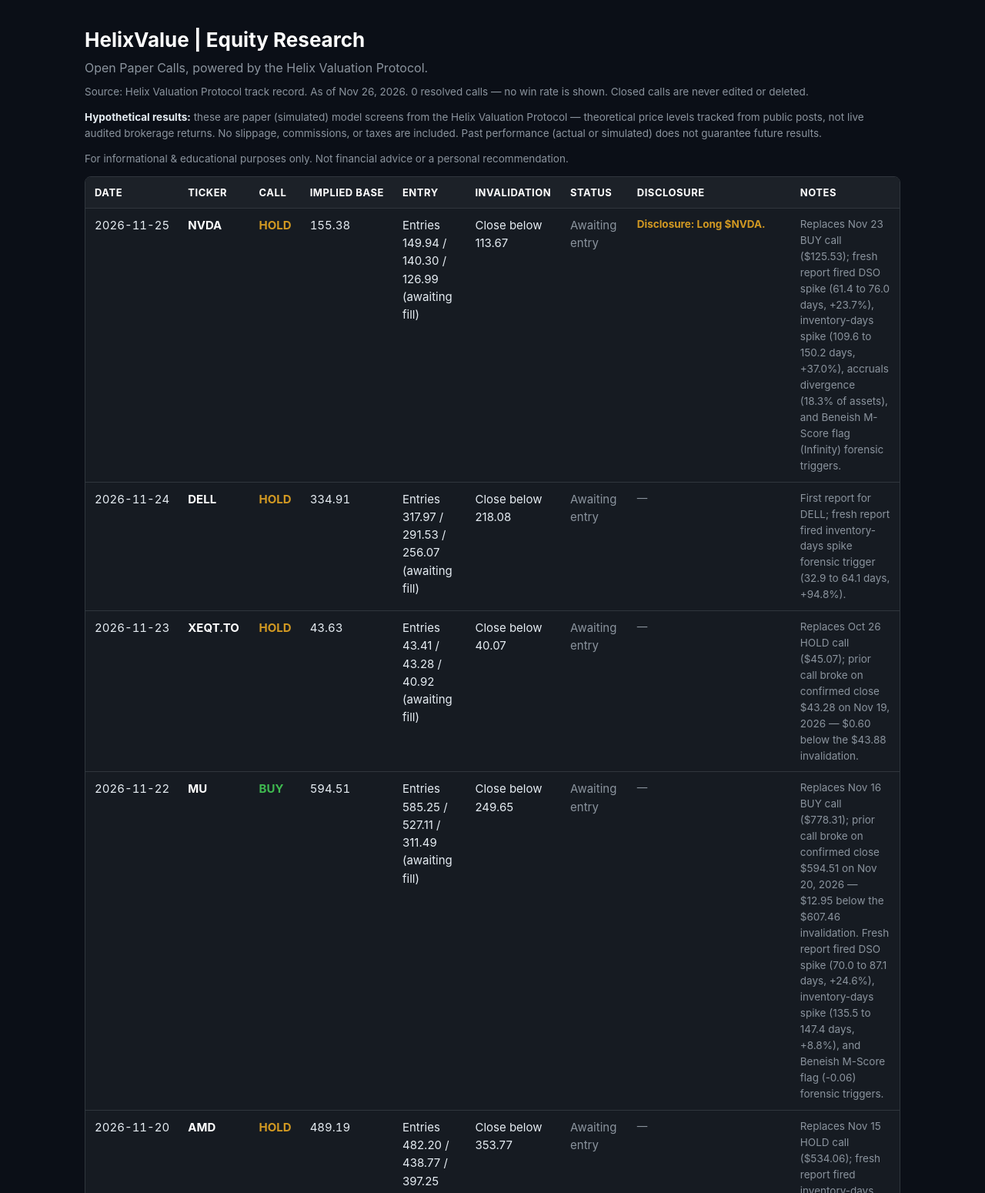
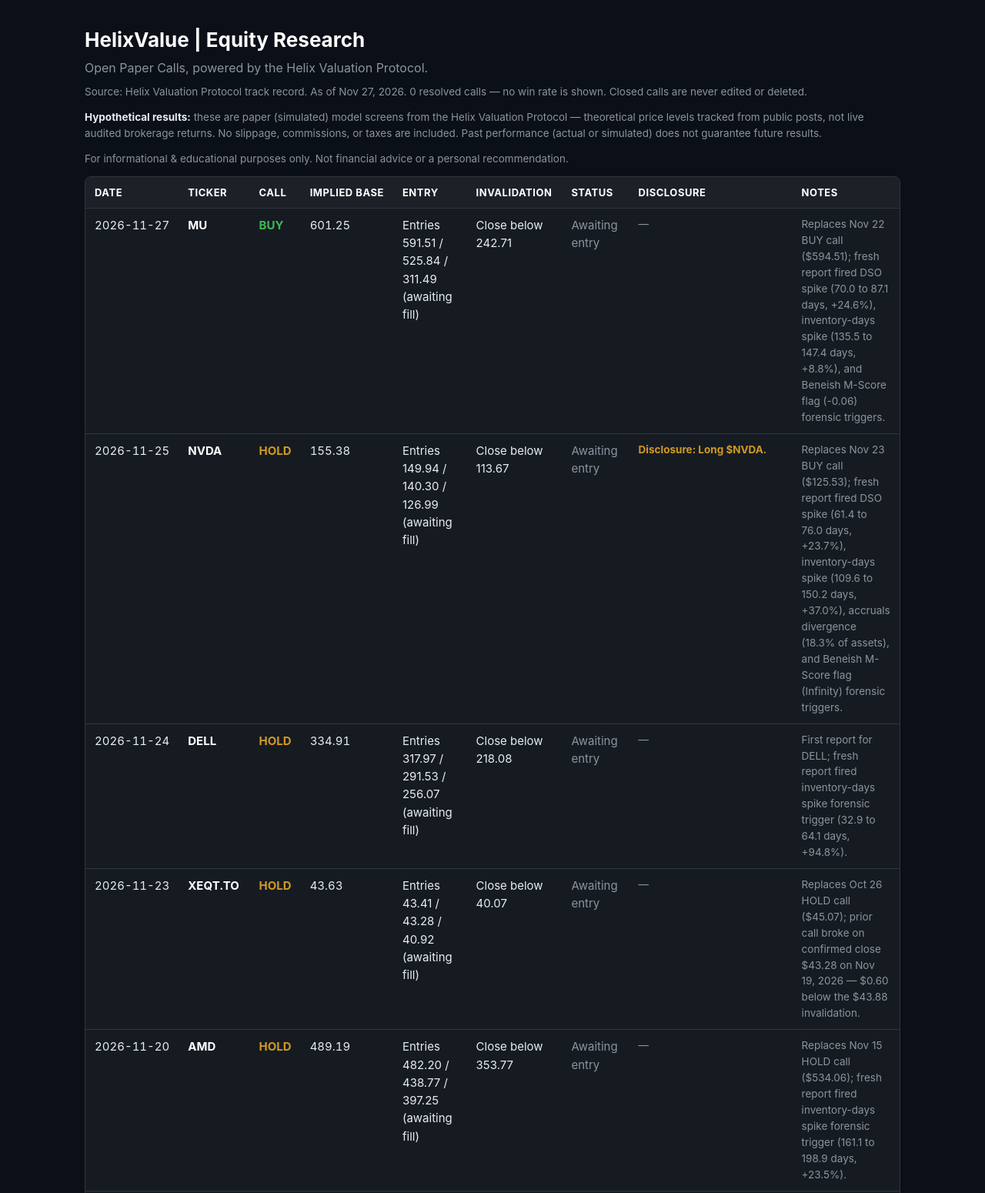
Before and after one commit to helixvalue/helixvalue-track-record, a plain HTML site: page index.html in a window 1280 px wide. Shown: the top 1550 px of the page at 77% size. Drawn offline with Linux system fonts and the light colour scheme.

Commit message:
Track record: refresh to Nov 27, 2026 (72 calls, 22 open, 0 resolved)

```diff
--- a/index.html
+++ b/index.html
@@ -63,7 +63,7 @@
 <div class="wrap">
   <h1>HelixValue | Equity Research</h1>
   <p class="subtitle">Open Paper Calls, powered by the Helix Valuation Protocol.</p>
-  <p class="disclaimer">Source: Helix Valuation Protocol track record. As of Nov 26, 2026. 0 resolved calls — no win rate is shown. Closed calls are never edited or deleted.</p>
+  <p class="disclaimer">Source: Helix Valuation Protocol track record. As of Nov 27, 2026. 0 resolved calls — no win rate is shown. Closed calls are never edited or deleted.</p>
   <p class="notice"><strong>Hypothetical results:</strong> these are paper (simulated) model screens from the Helix Valuation Protocol — theoretical price levels tracked from public posts, not live audited brokerage returns. No slippage, commissions, or taxes are included. Past performance (actual or simulated) does not guarantee future results.</p>
   <p class="notice">For informational &amp; educational purposes only. Not financial advice or a personal recommendation.</p>
 
@@ -84,6 +84,9 @@
     </thead>
     <tbody>
       <tr>
+        <td class="num">2026-11-27</td><td class="ticker">MU</td><td class="call-buy">BUY</td><td class="num">601.25</td><td>Entries 591.51 / 525.84 / 311.49 (awaiting fill)</td><td>Close below 242.71</td><td class="status-awaiting">Awaiting entry</td><td class="disclosure">—</td><td class="notes">Replaces Nov 22 BUY call ($594.51); fresh report fired DSO spike (70.0 to 87.1 days, +24.6%), inventory-days spike (135.5 to 147.4 days, +8.8%), and Beneish M-Score flag (-0.06) forensic triggers.</td>
+      </tr>
+      <tr>
         <td class="num">2026-11-25</td><td class="ticker">NVDA</td><td class="call-hold">HOLD</td><td class="num">155.38</td><td>Entries 149.94 / 140.30 / 126.99 (awaiting fill)</td><td>Close below 113.67</td><td class="status-awaiting">Awaiting entry</td><td class="disclosure-held">Disclosure: Long $NVDA.</td><td class="notes">Replaces Nov 23 BUY call ($125.53); fresh report fired DSO spike (61.4 to 76.0 days, +23.7%), inventory-days spike (109.6 to 150.2 days, +37.0%), accruals divergence (18.3% of assets), and Beneish M-Score flag (Infinity) forensic triggers.</td>
       </tr>
       <tr>
@@ -91,9 +94,6 @@
       </tr>
       <tr>
         <td class="num">2026-11-23</td><td class="ticker">XEQT.TO</td><td class="call-hold">HOLD</td><td class="num">43.63</td><td>Entries 43.41 / 43.28 / 40.92 (awaiting fill)</td><td>Close below 40.07</td><td class="status-awaiting">Awaiting entry</td><td class="disclosure">—</td><td class="notes">Replaces Oct 26 HOLD call ($45.07); prior call broke on confirmed close $43.28 on Nov 19, 2026 — $0.60 below the $43.88 invalidation.</td>
-      </tr>
-      <tr>
-        <td class="num">2026-11-22</td><td class="ticker">MU</td><td class="call-buy">BUY</td><td class="num">594.51</td><td>Entries 585.25 / 527.11 / 311.49 (awaiting fill)</td><td>Close below 249.65</td><td class="status-awaiting">Awaiting entry</td><td class="disclosure">—</td><td class="notes">Replaces Nov 16 BUY call ($778.31); prior call broke on confirmed close $594.51 on Nov 20, 2026 — $12.95 below the $607.46 invalidation. Fresh report fired DSO spike (70.0 to 87.1 days, +24.6%), inventory-days spike (135.5 to 147.4 days, +8.8%), and Beneish M-Score flag (-0.06) forensic triggers.</td>
       </tr>
       <tr>
         <td class="num">2026-11-20</td><td class="ticker">AMD</td><td class="call-hold">HOLD</td><td class="num">489.19</td><td>Entries 482.20 / 438.77 / 397.25 (awaiting fill)</td><td>Close below 353.77</td><td class="status-awaiting">Awaiting entry</td><td class="disclosure">—</td><td class="notes">Replaces Nov 15 HOLD call ($534.06); fresh report fired inventory-days spike forensic trigger (161.1 to 198.9 days, +23.5%).</td>
@@ -203,7 +203,7 @@
 
 
   <p class="method">Method: entries are the first session after the call at that session's hourly-bar VWAP approximation (daily typical price fallback where noted). Buys close at top target, stop, invalidation close, or 90-day horizon; Holds run the full 90 days. Benchmark: SPY over the identical window (not shown here).</p>
-  <p class="updated">Last updated: Nov 26, 2026.</p>
+  <p class="updated">Last updated: Nov 27, 2026.</p>
 </div>
 </body>
 </html>
```
